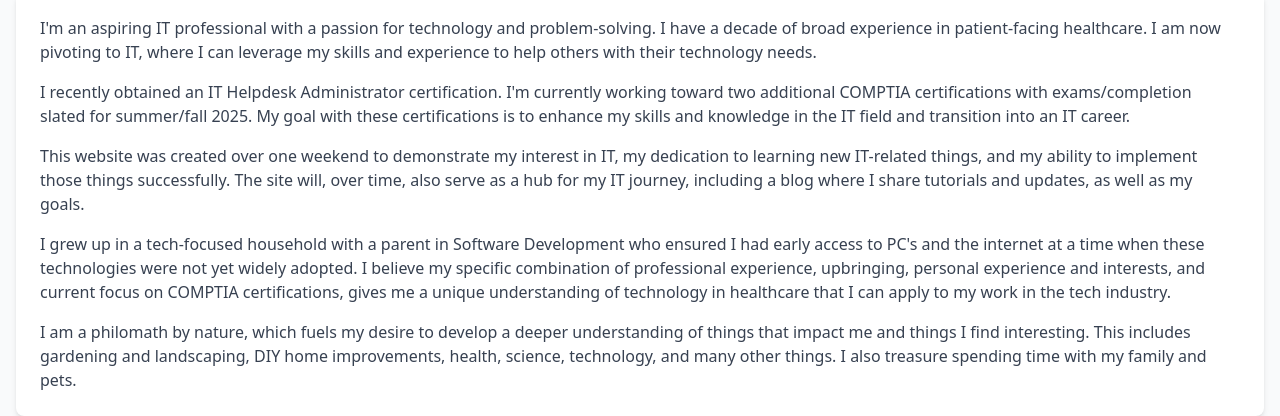
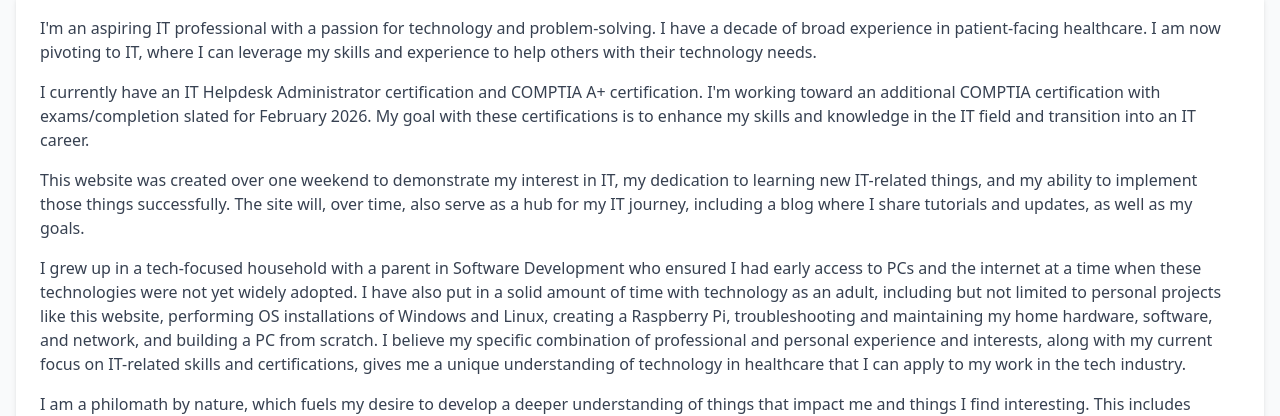
Before and after one commit to grobin1/robinNET, a plain HTML site: page index.html in a window 1280 px wide. Shown: the part 392-808 px from the top of the page. Drawn offline with nearby package versions, Linux system fonts and the light colour scheme.

Commit message:
Progress update

```diff
--- a/index.html
+++ b/index.html
@@ -54,10 +54,9 @@
                     technology needs.
                 </p>
                 <p class="text-gray-700">
-                    I recently obtained an IT Helpdesk Administrator certification. I'm currently working toward two additional
-                    COMPTIA certifications with exams/completion slated for summer/fall 2025. My goal with these
-                    certifications is to enhance my skills and knowledge in the IT
-                    field and transition into an IT career.
+                    I currently have an IT Helpdesk Administrator certification and COMPTIA A+ certification. I'm working toward
+                    an additional COMPTIA certification with exams/completion slated for February 2026. My goal with these certifications is
+                    to enhance my skills and knowledge in the IT field and transition into an IT career.
                 </p>
                 <p class="text-gray-700 mt-4">
                     This website was created over one weekend to demonstrate my
@@ -68,9 +67,12 @@
                 </p>
                 <p class="text-gray-700 mt-4">
                     I grew up in a tech-focused household with a parent in Software Development who
-                    ensured I had early access to PC's and the internet at a time when
-                    these technologies were not yet widely adopted. I believe my specific combination of professional
-                    experience, upbringing, personal experience and interests, and current focus on COMPTIA
+                    ensured I had early access to PCs and the internet at a time when
+                    these technologies were not yet widely adopted. I have also put in a solid amount of time with technology as an adult,
+                    including but not limited to personal projects like this website, performing OS installations of Windows and Linux,
+                    creating a Raspberry Pi, troubleshooting and maintaining my home hardware, software, and network, and building a PC from
+                    scratch. I believe my specific combination of professional
+                    and personal experience and interests, along with my current focus on IT-related skills and
                     certifications, gives me a unique understanding of technology in healthcare that I can apply to my
                     work in the tech industry.
                 </p>
@@ -78,7 +80,7 @@
                     I am a philomath by nature, which fuels my desire to develop a deeper understanding of things that
                     impact me and things I find interesting. This includes gardening and landscaping, DIY home
                     improvements, health, science, technology, and many other things. I also treasure spending time with
-                    my family and pets.
+                    family, friends and pets.
                 </p>
             </div>
         </section>
```
